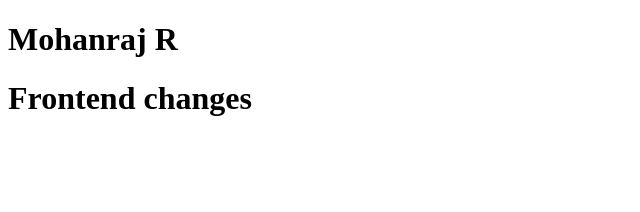
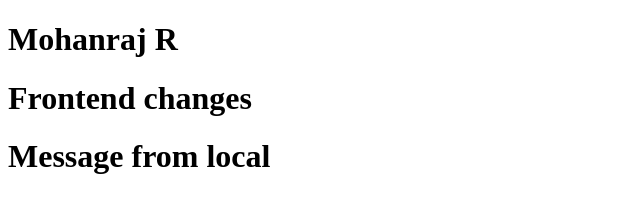
Before and after one commit to Mohanraj-0101/Practice, a plain HTML site: page index.html in a window 1280 px wide. Shown: the whole page, without its empty margins (0-640 px from the left). Drawn offline with Linux system fonts and the light colour scheme.

Commit message:
feat : message from local

```diff
--- a/index.html
+++ b/index.html
@@ -9,5 +9,6 @@
 <body>
     <h1>Mohanraj R</h1>
     <h1>Frontend changes</h1>
+    <h1>Message from local</h1>
 </body>
 </html>
```
